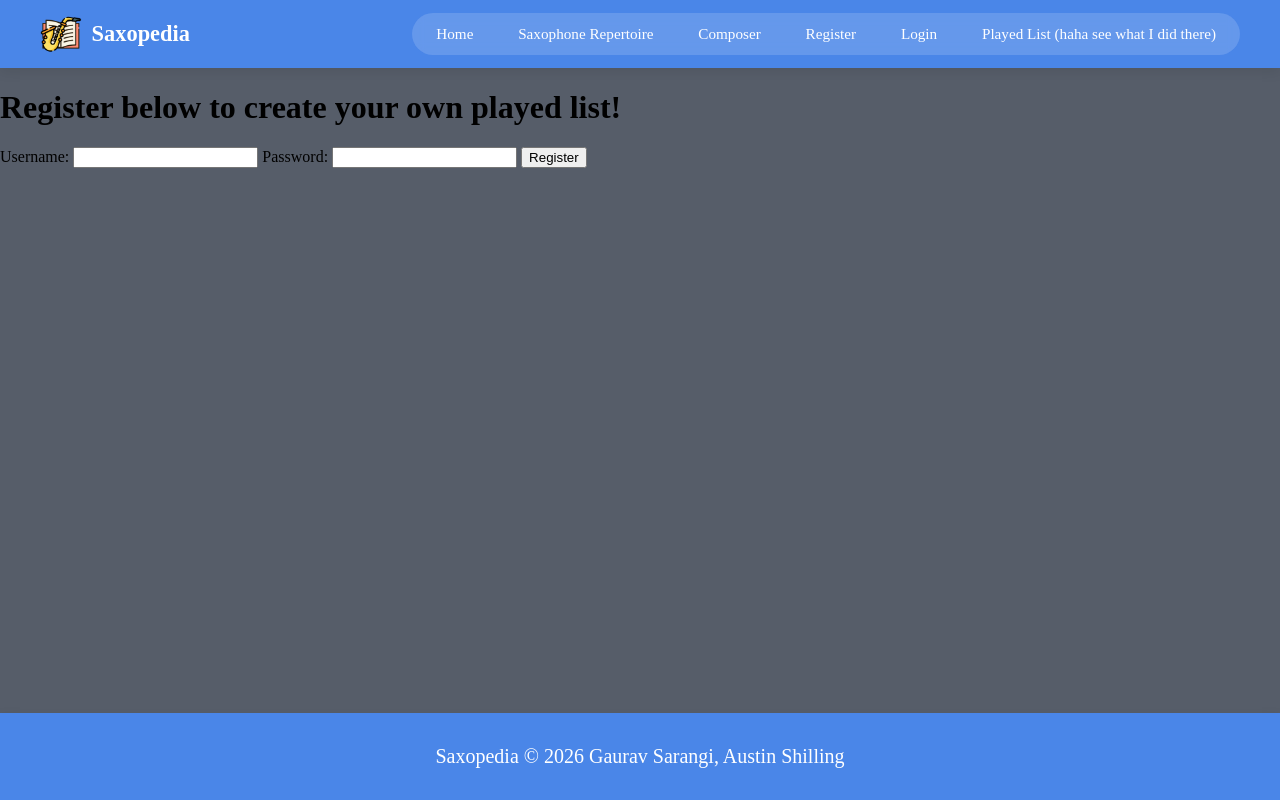
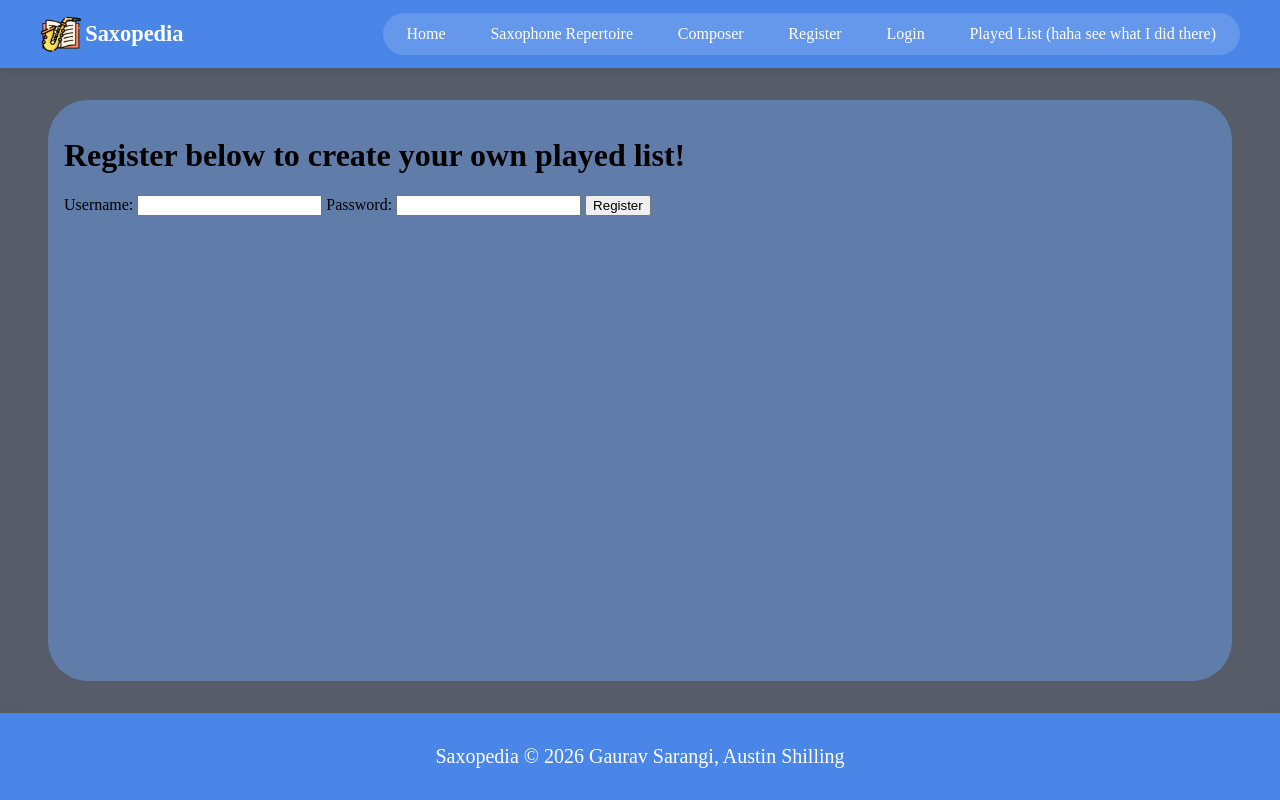
Before and after one commit to gsarangi64/Saxopedia, a Flask app: page /register in a window 1280 px wide. Run offline with Flask 3, Linux system fonts and the light colour scheme.

Commit message:
styling updates

```diff
--- a/app/static/css/styles.css
+++ b/app/static/css/styles.css
@@ -1,20 +1,21 @@
-body {
-    background-color: #565D69;
-    min-height: 100vh;
-    display: flex;
-    flex-direction: column;
-    margin: 0;
-}
+/* Color Palette:
+Main blue: #4a86e8
+Gray BG: #565D69
+Different Blue: #607CA8
+Yellowy?: #E8B44A
+Brown: #938260
+Dark Brown: #3E3A32
+*/
 
-/* ===== NAVBAR ===== */
+/* NavBar */
 .navbar {
-    position: sticky;
-    top: 0;
+    /* position: sticky; */
+    /* top: 0; */
     background: #4a86e8;
     box-shadow: 0 4px 12px rgba(0, 0, 0, 0.08);
 }
 
-/* ===== CONTAINER ===== */
+/* Nav Container */
 .nav-container {
     max-width: 1200px;
     margin: auto;
@@ -24,11 +25,11 @@ body {
     align-items: center;
 }
 
-/* ===== LOGO ===== */
+/* Logo */
 .logo {
     display: flex;
     align-items: center;
-    gap: 0.6rem;
+    gap: 0.2rem;
     text-decoration: none;
 }
 
@@ -43,22 +44,22 @@ body {
     color: white;
 }
 
-/* ===== NAV LINKS CONTAINER ===== */
+/* NavLinks Container */
 .nav-links {
     display: flex;
     gap: 0.4rem;
     background: rgba(255, 255, 255, 0.15);
     padding: 0.3rem;
-    border-radius: 999px;
+    border-radius: 40px;
     backdrop-filter: blur(6px);
 }
 
-/* ===== LINKS ===== */
+/* Links */
 .nav-link {
     padding: 0.45rem 1.2rem;
-    border-radius: 999px;
+    border-radius: 40px;
     text-decoration: none;
-    font-size: 0.95rem;
+    font-size: 1.0rem;
     color: white;
     transition: all 0.2s ease;
 }
@@ -75,19 +76,17 @@ body {
     font-weight: 500;
 }
 
-/* Primary (Login) */
-.nav-link.primary {
-    background: white;
+/* .nav-link.primary {
+    background: rgb(239, 19, 19);
     color: #4a86e8;
     font-weight: 600;
-}
+} */
 
-.nav-link.primary:hover {
+/* .nav-link.primary:hover {
     background: #e6efff;
-}
+} */
 
 /* Footer */
-
 .footer {
     text-align: center;
     padding: 0.75rem;
@@ -97,3 +96,22 @@ body {
     margin-top: auto;
     box-shadow: 0 4px 12px rgba(0, 0, 0, 0.08);
 }
+
+/* General */
+body {
+    background-color: #565D69;
+    min-height: 100vh;
+    display: flex;
+    flex-direction: column;
+    margin: 0;
+}
+
+.page-content {
+    flex: auto;
+    margin: 2rem auto;
+    width: 90%;
+    background-color: #607CA8;
+    padding: 1rem;
+    border-radius: 40px;
+    /* color: #3E3A32; */
+}
--- a/app/templates/base.html
+++ b/app/templates/base.html
@@ -24,9 +24,7 @@
         </div>
     </nav>
 
-    <div class="content">
-        {% block content %}{% endblock %}
-    </div>
+    {% block content %}{% endblock %}
 
     <footer class="footer">
         <p>Saxopedia &copy; 2026 Gaurav Sarangi, Austin Shilling</p>
--- a/app/templates/composer.html
+++ b/app/templates/composer.html
@@ -3,7 +3,7 @@
 {% block title %}Composer{% endblock %}
 
 {% block content %}
-
+<div class="page-content">
     {% if composer %}
         <h1>{{ composer.name }}</h1>
 
@@ -14,5 +14,5 @@
     {% else %}
         <p>Composer data unavailable (API issue).</p>
     {% endif %}
-
+</div>
 {% endblock %}
--- a/app/templates/index.html
+++ b/app/templates/index.html
@@ -3,7 +3,7 @@
 {% block title %}Homepage{% endblock %}
 
 {% block content%}
-
+<div class="page-content">
 	<!--Displays flashed message after registering user-->
 	{% with messages = get_flashed_messages(with_categories=true) %}
 	  {% if messages %}
@@ -15,6 +15,6 @@
 	  {% endif %}
 	{% endwith %}
 
-<h1>Saxopedia Homepage</h1>
-
+	<h1>Saxopedia Homepage</h1>
+</div>
 {% endblock %}
--- a/app/templates/login.html
+++ b/app/templates/login.html
@@ -4,7 +4,7 @@
 
 {% block content%}
 
-<body>
+<div class="page-content">
 	<h1>Login Below</h1>
 	{% for message in get_flashed_messages() %}
 		{{ message }}
@@ -15,7 +15,6 @@
 		{{ form.pw.label }} {{ form.pw() }}
 		{{ form.submit() }}
 	</form>
-</body>
-</html>
+</div>
 
 {% endblock %}
--- a/app/templates/register.html
+++ b/app/templates/register.html
@@ -4,7 +4,7 @@
 
 {% block content%}
 
-<body>
+<div class="page-content">
 	<h1>Register below to create your own played list!</h1>
 	<form action="{{url_for('register')}}" method = "POST">
 		{{ form.hidden_tag() }}
@@ -12,7 +12,6 @@
 		{{ form.pw.label }} {{ form.pw() }}
 		{{ form.submit() }}
 	</form>
-</body>
-</html>
+</div>
 
 {% endblock %}
--- a/app/templates/repertoire.html
+++ b/app/templates/repertoire.html
@@ -4,6 +4,7 @@
 
 {% block content%}
 
+<div class="page-content">
     <h1>Saxophone Repertoire</h1>
 
     {% for piece in repertoire %}
@@ -14,5 +15,6 @@
             <p>Instrumentation: {{ piece.instrumentation }}</p>
         </div>
     {% endfor %}
+    </div>
 
 {% endblock %}
```
Also changed, not shown: app/templates/repstudied.html (+9 -5 lines), app/data.sqlite. Lines whose indentation alone changed are shown as unchanged.
